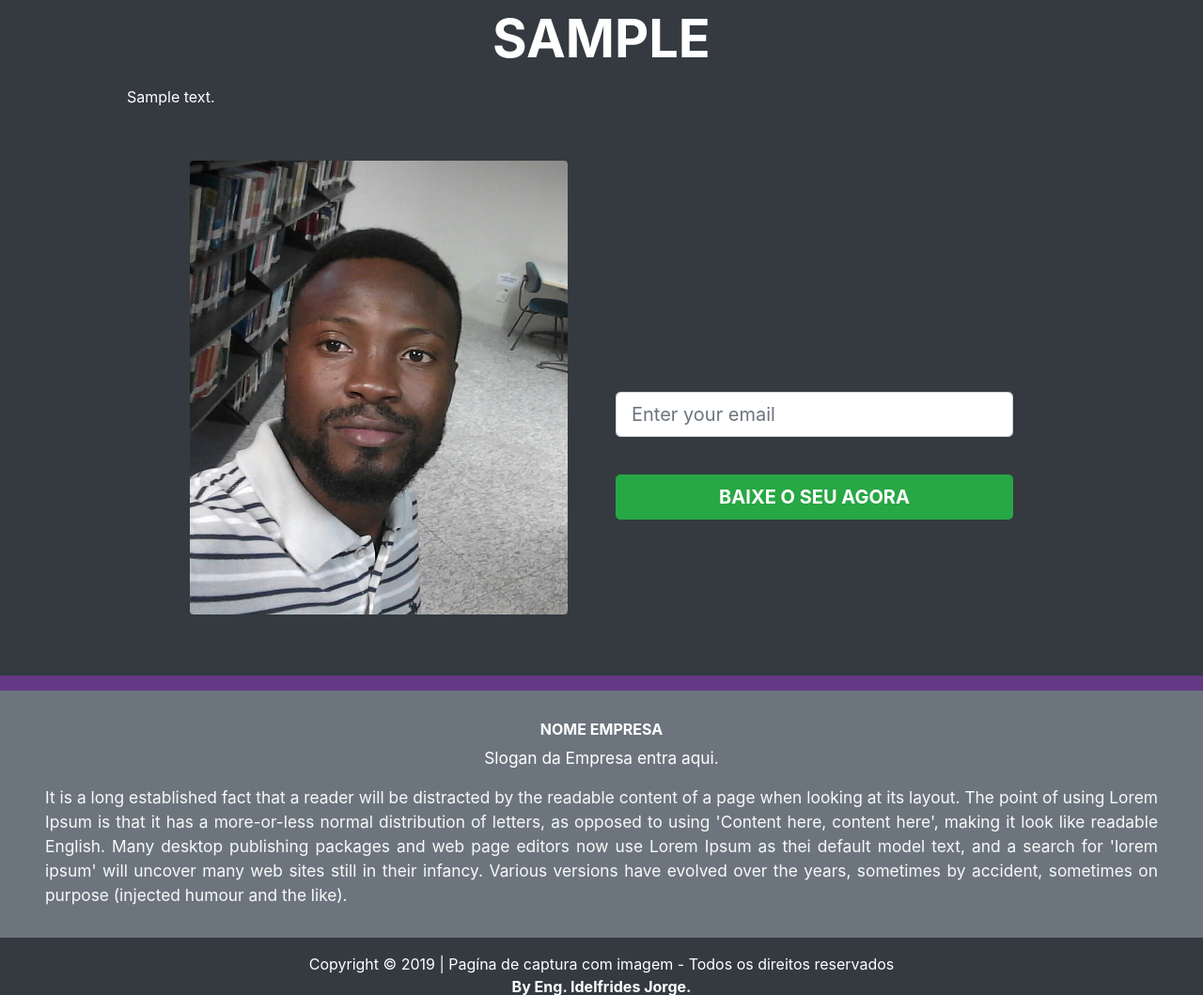
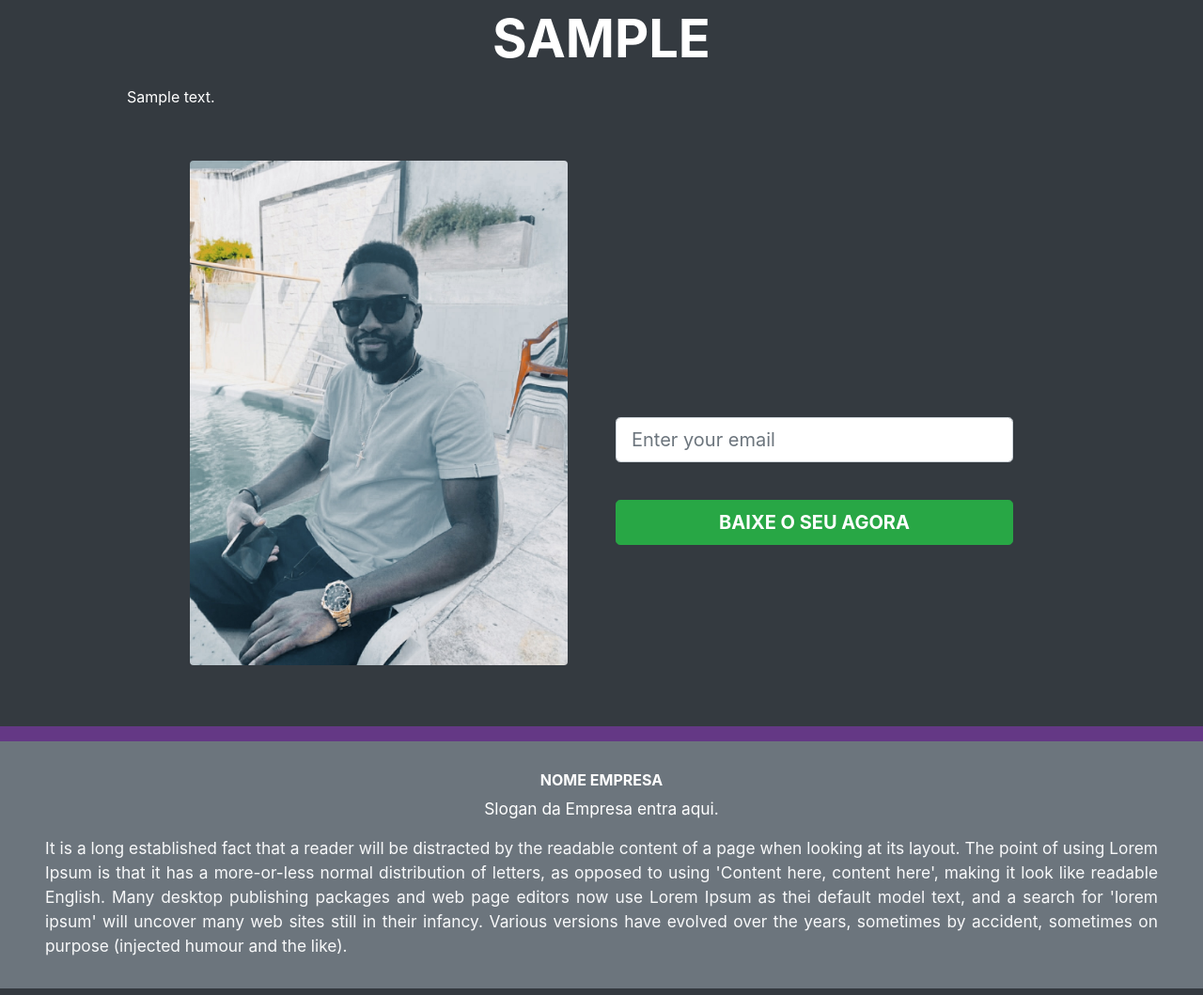
Before and after one commit to idelfrides/app_capturepage_django, a Django app: page / in a window 1280 px wide. Shown: the part 49-1108 px from the top of the page at 94% size. Run offline with Django 3.2, Linux system fonts and the light colour scheme; a user stored in the database is signed in; tables that the repository leaves empty hold one stand-in row (values such as "Sample post"); some libraries are stand-ins or nearby versions.

Commit message:
upload a new image and change media type

```diff
--- a/app_page_cap_img/templates/app_page_cap_img/pageImgEsq_Dir.html
+++ b/app_page_cap_img/templates/app_page_cap_img/pageImgEsq_Dir.html
@@ -78,7 +78,7 @@
                     <div class="col-12 col-sm-12 col-md-12 col-lg-6">
                         {% for d in dados %}
                         <figure class="rounded">
-                            <img src="media/images/idel_profissa.jpg" alt="E-BOOK IMAGE" class="rounded">
+                            <img src="media/images/IMG_20210724_180341.jpg" alt="E-BOOK IMAGE" class="rounded">
                         </figure>
                         {% endfor %}
                     </div>
```
Also changed, not shown: media/images/IMG_20210724_180341_vI7UaUY.jpg (added).
